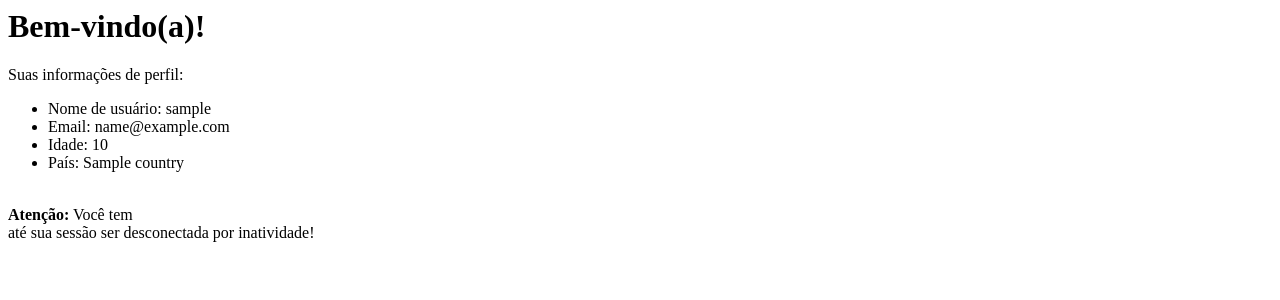
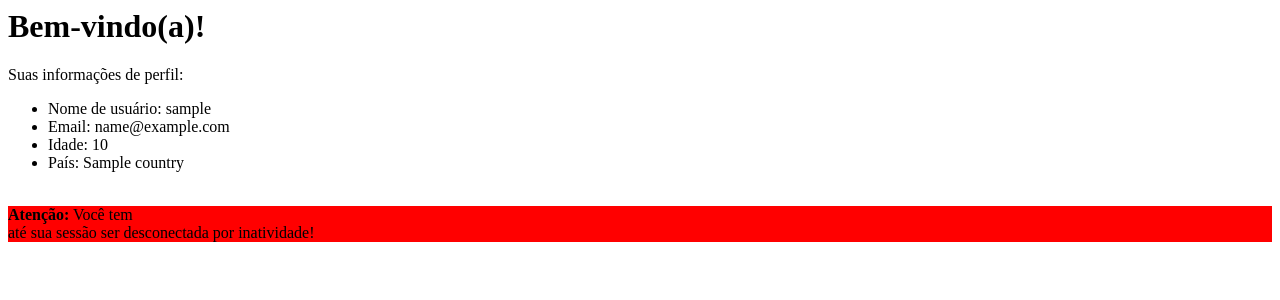
Before and after one commit to phcentenaro7/Integracao2, a Flask app: template templates/account.html in a window 1280 px wide. Shown: the top 300 px of the page. Run offline with Flask 3, Linux system fonts and the light colour scheme; the template is opened without the code that fills it: most values are stand-ins (such as "Sample title", 1, 10 or a date in 2020); data that the repository does not hold is empty.

Commit message:
Redis test

```diff
--- a/templates/account.html
+++ b/templates/account.html
@@ -24,6 +24,6 @@
             </ul>
         </p>
         <br>
-        <b>Atenção:</b> Você tem <div class="timer_div" hx-get="/remaining_time/{{userIP}}" hx-trigger="every 1s"></div> até sua sessão ser desconectada por inatividade!
+        <div class="timer_div"><b>Atenção:</b> Você tem <div class="timer_div" hx-get="/remaining_time/{{userIP}}" hx-trigger="every 1s"></div> até sua sessão ser desconectada por inatividade!</div>
     </body>
 </html>
```
